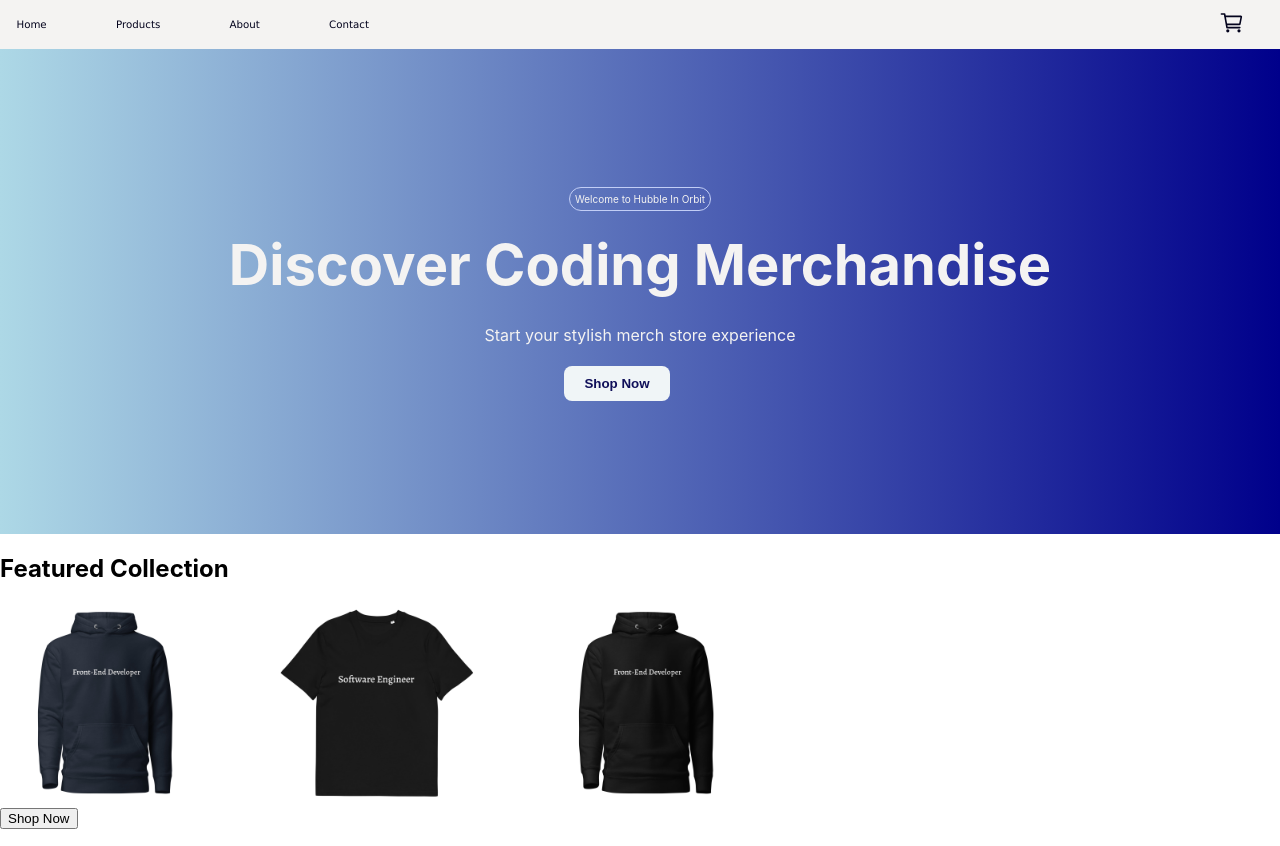
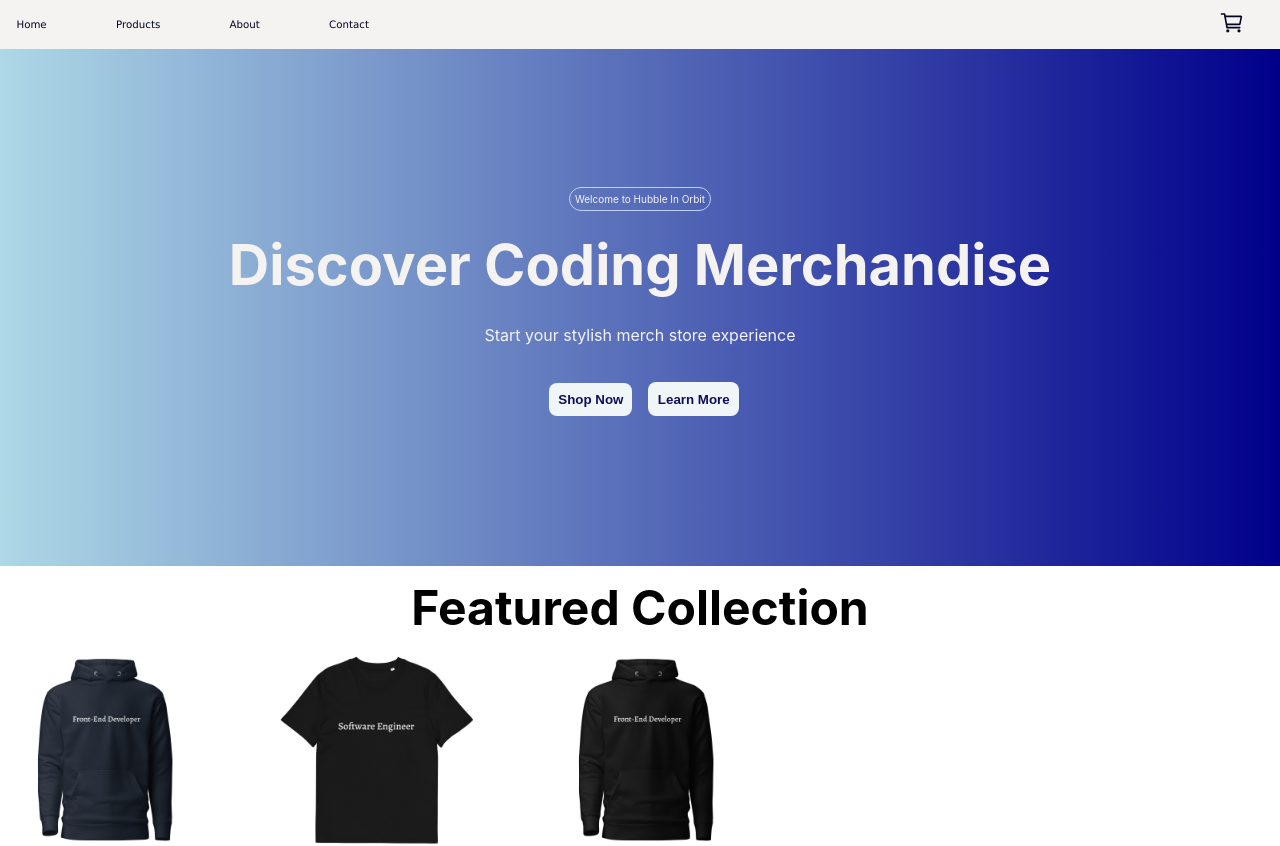
Before and after one commit to audrey06lee05/coding-merch-store, a React (Create React App) app: page / in a window 1280 px wide. Shown: the top 846 px of the page. Built offline with nearby package versions, Linux system fonts and the light colour scheme.

Commit message:
fixed button alignment in header and added learn more button, also edited featured collection h2

```diff
--- a/src/pages/HomePage.css
+++ b/src/pages/HomePage.css
@@ -7,6 +7,7 @@
 .header-content {
   display: flex;
   flex-direction: column;
+  justify-content: center;
   align-items: center;
   text-align: center;
 }
@@ -25,16 +26,25 @@
   margin-bottom: 1%;
 }
 
+.header-content .header-content-btns {
+  display: flex;
+  flex-direction: row;
+  justify-content: center;
+  align-items: center;
+  gap: 15%;
+  margin: 2%;
+}
+
 .header-content button {
+  display: flex;
+  flex-direction: row;
   font-weight: bold;
   color: rgb(15, 15, 89);
   border-radius: 8px;
   border-color: transparent;
   background: rgb(240, 245, 247);
-  padding-top: 8px;
-  padding-bottom: 8px;
-  padding-left: 18px;
-  padding-right: 18px;
+  padding: 10%;
+  white-space: nowrap;
   width: auto;
   height: auto;
 }
@@ -43,3 +53,13 @@
   background-color: rgb(15, 15, 89);
   color: rgb(240, 245, 247);
 }
+
+.featured-collection h2 {
+  font-size: 300%;
+  margin: 1%;
+  margin-bottom: 1%;
+  display: flex;
+  justify-content: center;
+  text-align: center;
+  align-items: center;
+}
--- a/src/pages/HomePage.js
+++ b/src/pages/HomePage.js
@@ -65,9 +65,14 @@ const HomePage = () => {
           <p id="welcome-text">Welcome to Hubble In Orbit</p>
           <h1>Discover Coding Merchandise</h1>
           <p>Start your stylish merch store experience</p>
-          <Link to="/product">
-            <button>Shop Now</button>
-          </Link>
+          <div className="header-content-btns">
+            <Link to="/product">
+              <button>Shop Now</button>
+            </Link>
+            <Link to="/about">
+              <button>Learn More</button>
+            </Link>
+          </div>
         </div>
       </header>
       <section>
```
